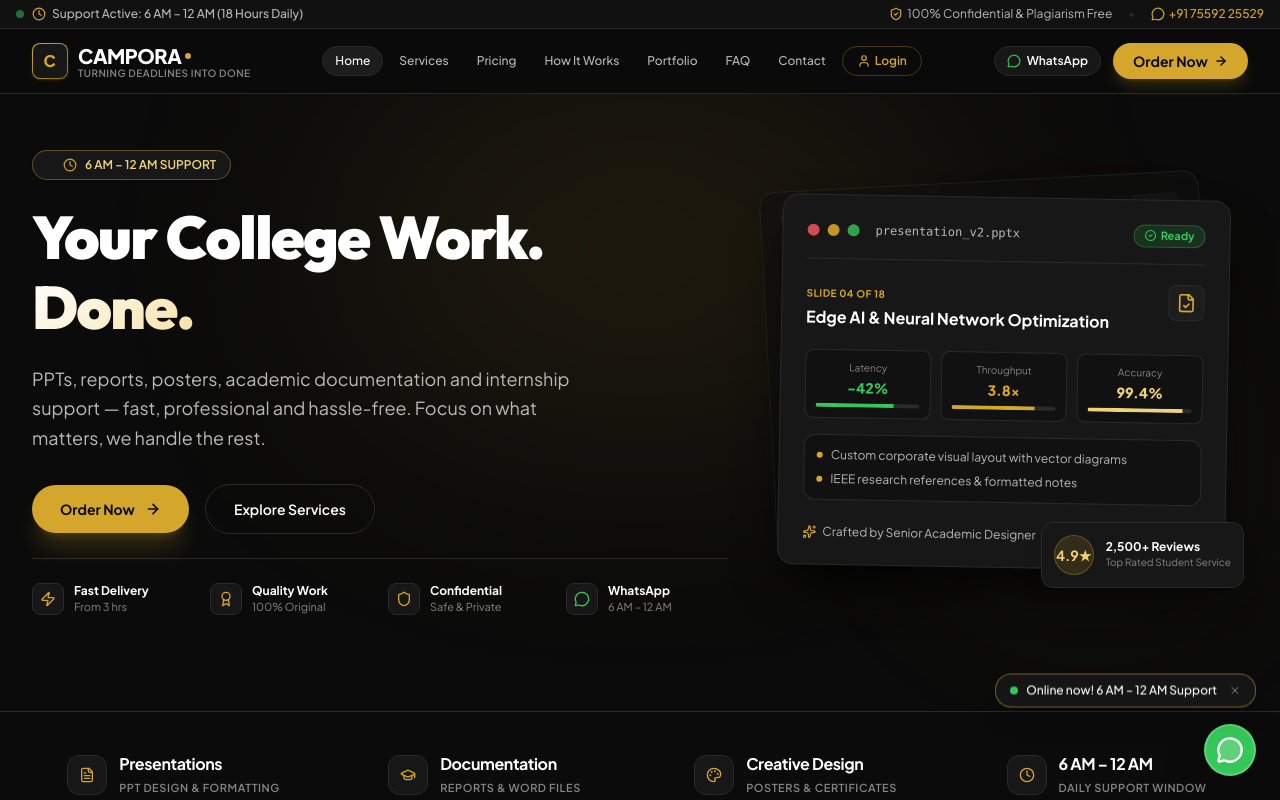
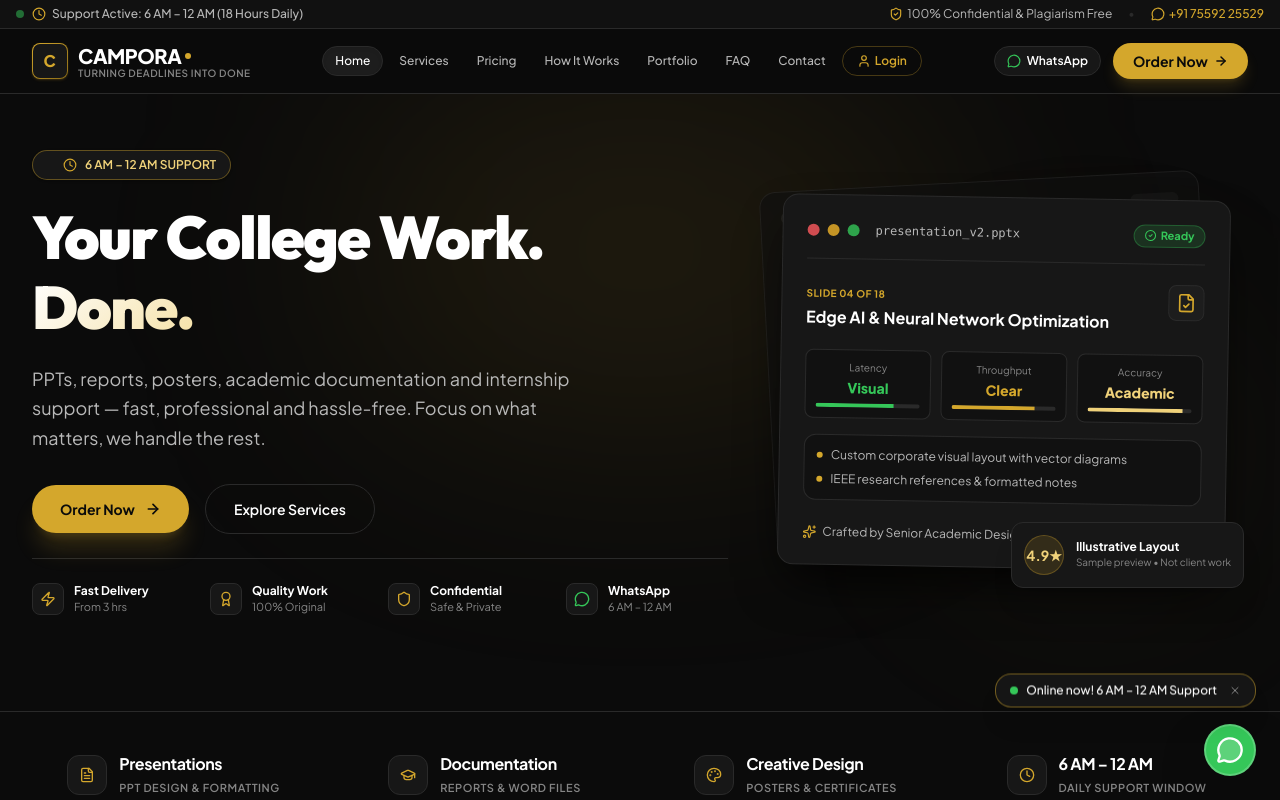
Before and after one commit to Coode-Tanmay/campora-website, a React (Vite) app: page / in a window 1280 px wide. Shown: the top 800 px of the page. Built offline with nearby package versions, Linux system fonts and the light colour scheme; no server answers.

Commit message:
Remove unsupported review and performance claims from hero preview

```diff
--- a/src/components/Hero.tsx
+++ b/src/components/Hero.tsx
@@ -156,21 +156,21 @@ export const Hero: React.FC<HeroProps> = ({ onExploreServices, onOrderNow }) =>
                   <div className="grid grid-cols-3 gap-2.5 pt-1">
                     <div className="bg-[#111111] border border-[#2A2A2A] rounded-lg p-2.5 text-center">
                       <div className="text-[10px] text-[#858585]">Latency</div>
-                      <div className="text-sm font-extrabold text-[#35C759] mt-0.5">-42%</div>
+                      <div className="text-sm font-extrabold text-[#35C759] mt-0.5">Visual</div>
                       <div className="w-full bg-[#2A2A2A] h-1 rounded-full mt-1.5 overflow-hidden">
                         <div className="bg-[#35C759] h-full w-3/4" />
                       </div>
                     </div>
                     <div className="bg-[#111111] border border-[#2A2A2A] rounded-lg p-2.5 text-center">
                       <div className="text-[10px] text-[#858585]">Throughput</div>
-                      <div className="text-sm font-extrabold text-[#D4A72C] mt-0.5">3.8x</div>
+                      <div className="text-sm font-extrabold text-[#D4A72C] mt-0.5">Clear</div>
                       <div className="w-full bg-[#2A2A2A] h-1 rounded-full mt-1.5 overflow-hidden">
                         <div className="bg-[#D4A72C] h-full w-4/5" />
                       </div>
                     </div>
                     <div className="bg-[#111111] border border-[#2A2A2A] rounded-lg p-2.5 text-center">
                       <div className="text-[10px] text-[#858585]">Accuracy</div>
-                      <div className="text-sm font-extrabold text-[#F0D27A] mt-0.5">99.4%</div>
+                      <div className="text-sm font-extrabold text-[#F0D27A] mt-0.5">Academic</div>
                       <div className="w-full bg-[#2A2A2A] h-1 rounded-full mt-1.5 overflow-hidden">
                         <div className="bg-[#F0D27A] h-full w-11/12" />
                       </div>
@@ -194,7 +194,7 @@ export const Hero: React.FC<HeroProps> = ({ onExploreServices, onOrderNow }) =>
                     <span className="flex items-center gap-1.5 text-[#B8B8B8]">
                       <Sparkles className="w-3.5 h-3.5 text-[#D4A72C]" /> Crafted by Senior Academic Designer
                     </span>
-                    <span className="font-mono text-[11px] text-[#858585]">A+ Verified</span>
+                    <span className="font-mono text-[11px] text-[#858585]">Sample layout</span>
                   </div>
 
                 </div>
@@ -207,8 +207,8 @@ export const Hero: React.FC<HeroProps> = ({ onExploreServices, onOrderNow }) =>
                   4.9★
                 </div>
                 <div>
-                  <div className="text-xs font-bold text-white">2,500+ Reviews</div>
-                  <div className="text-[10px] text-[#858585]">Top Rated Student Service</div>
+                  <div className="text-xs font-bold text-white">Illustrative Layout</div>
+                  <div className="text-[10px] text-[#858585]">Sample preview • Not client work</div>
                 </div>
               </div>
 
```
